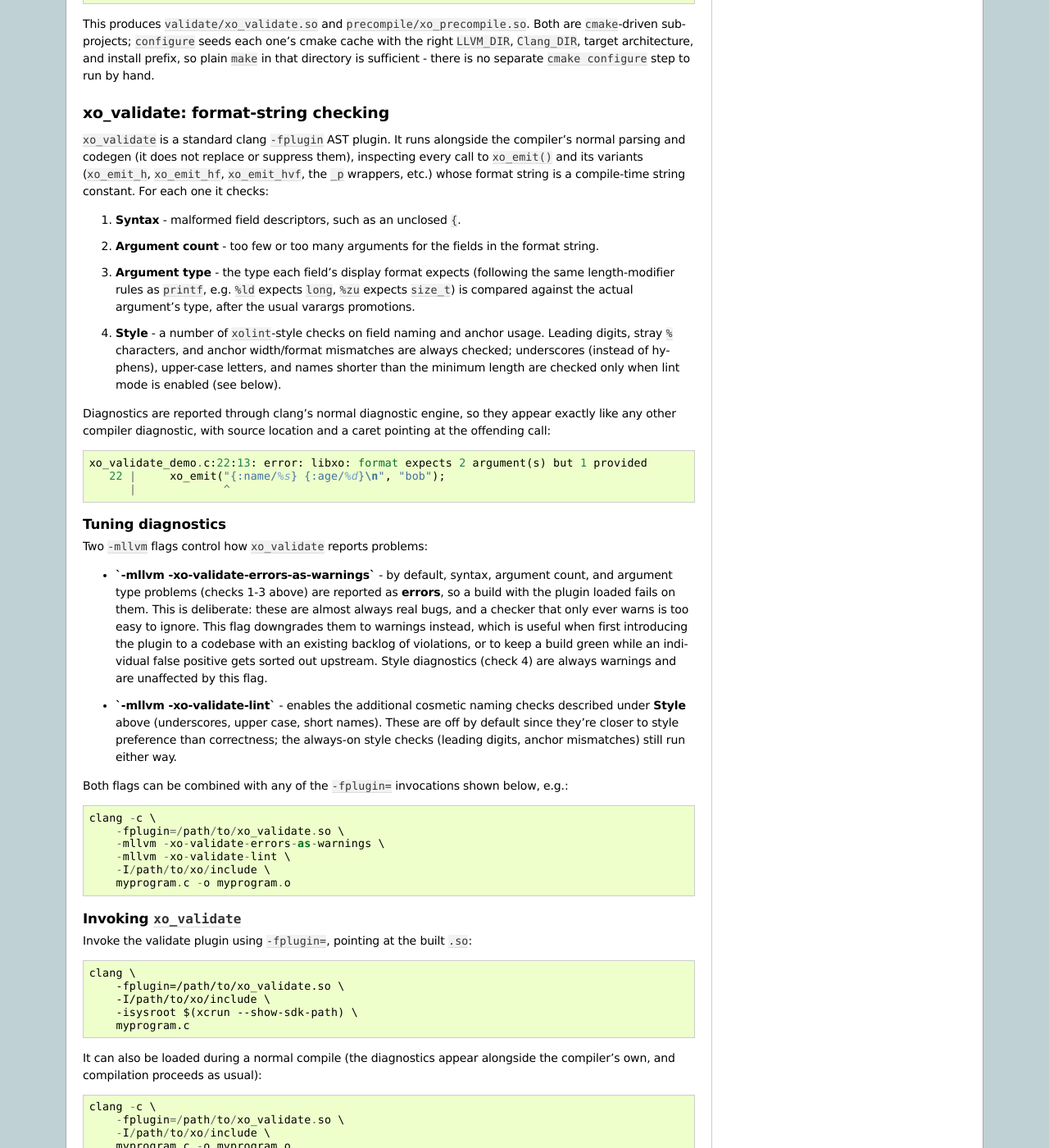
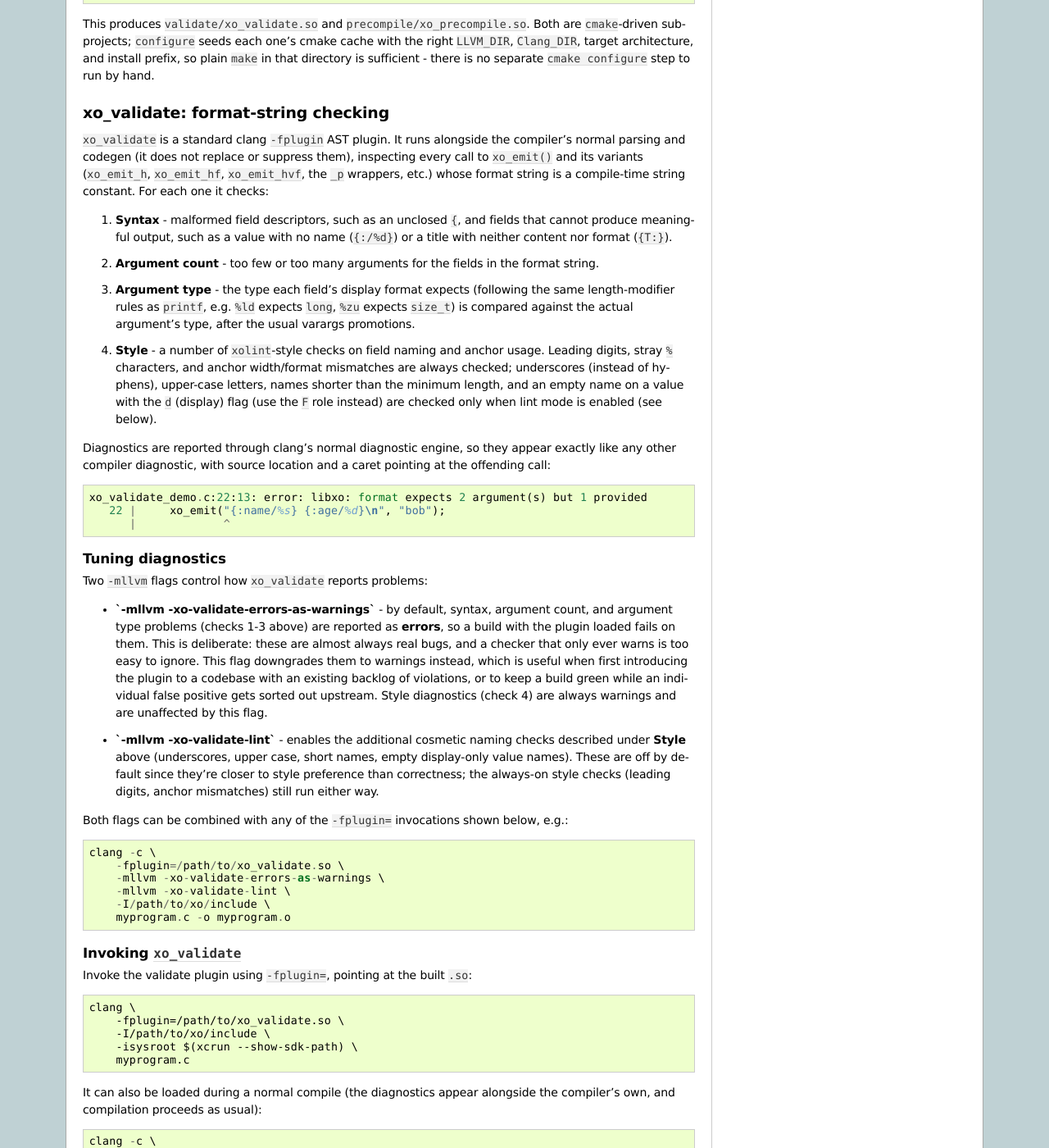
Before and after one commit to Juniper/libxo, a Sphinx documentation site: the page built from doc/plugins.rst, in a window 1280 px wide and 1400 px high, scrolled down 1101 px. Shown: the whole window at 82% size. Built offline with Sphinx 7.4.7, drawn with Linux system fonts in a browser that asks for light colours.

Commit message:
update lint docs

```diff
--- a/doc/plugins.rst
+++ b/doc/plugins.rst
@@ -87,7 +87,10 @@ variants (`xo_emit_h`, `xo_emit_hf`, `xo_emit_hvf`, the `_p` wrappers,
 etc.) whose format string is a compile-time string constant.  For each
 one it checks:
 
-1. **Syntax** - malformed field descriptors, such as an unclosed `{`.
+1. **Syntax** - malformed field descriptors, such as an unclosed `{`,
+   and fields that cannot produce meaningful output, such as a value
+   with no name (`{:/%d}`) or a title with neither content nor format
+   (`{T:}`).
 2. **Argument count** - too few or too many arguments for the fields
    in the format string.
 3. **Argument type** - the type each field's display format expects
@@ -97,8 +100,10 @@ one it checks:
 4. **Style** - a number of `xolint`-style checks on field naming and
    anchor usage.  Leading digits, stray `%` characters, and anchor
    width/format mismatches are always checked; underscores (instead of
-   hyphens), upper-case letters, and names shorter than the minimum
-   length are checked only when lint mode is enabled (see below).
+   hyphens), upper-case letters, names shorter than the minimum
+   length, and an empty name on a value with the `d` (display) flag
+   (use the `F` role instead) are checked only when lint mode is
+   enabled (see below).
 
 Diagnostics are reported through clang's normal diagnostic engine, so
 they appear exactly like any other compiler diagnostic, with source
@@ -126,7 +131,7 @@ Two `-mllvm` flags control how `xo_validate` reports problems:
 
 - **`-mllvm -xo-validate-lint`** - enables the additional cosmetic
   naming checks described under **Style** above (underscores, upper
-  case, short names).  These are off by default since they're closer
+  case, short names, empty display-only value names).  These are off by default since they're closer
   to style preference than correctness; the always-on style checks
   (leading digits, anchor mismatches) still run either way.
 
```
